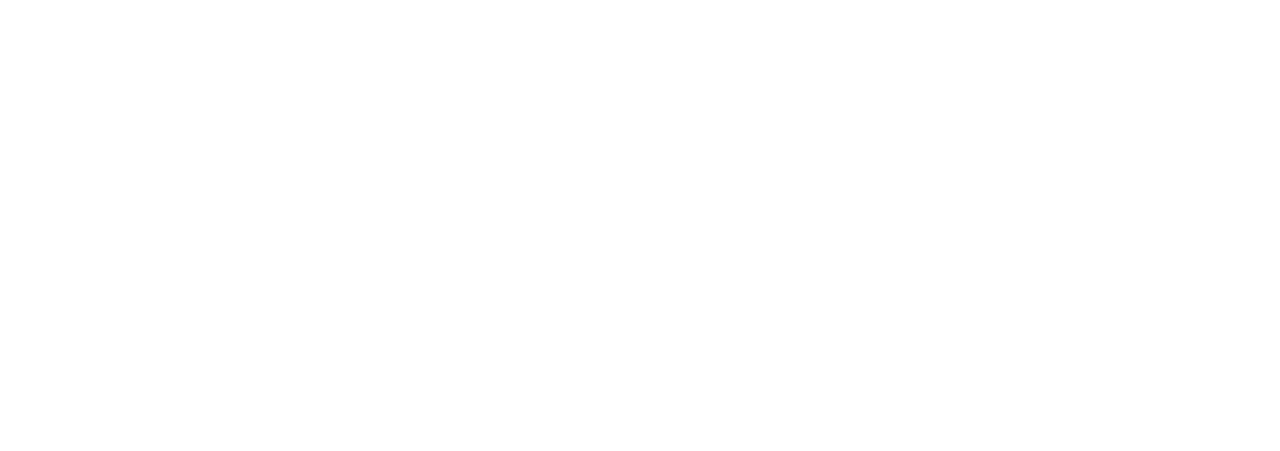
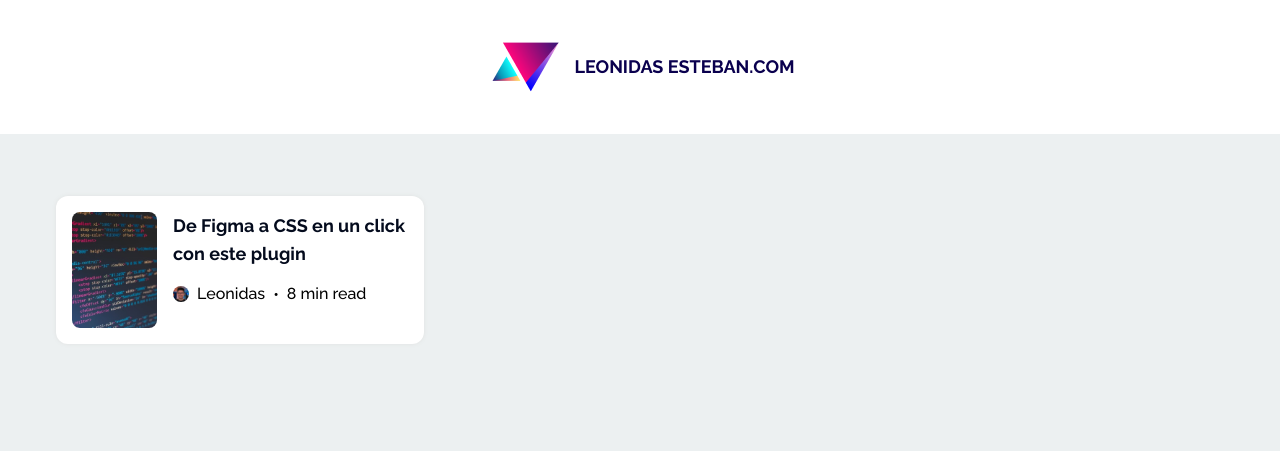
Before and after one commit to devferx/skeleton-component, a plain HTML site: page index.html in a window 1280 px wide. Drawn offline with Linux system fonts and the light colour scheme.

Commit message:
:clown_face: [ADD] All Styles and HTML Structure

```diff
--- a/assets/css/styles.css
+++ b/assets/css/styles.css
@@ -1,4 +1,149 @@
+* {
+  margin: 0;
+  padding: 0;
+  box-sizing: border-box;
+}
+
 html {
   font-family: "Raleway", sans-serif;
   font-size: 16px;
 }
+
+body {
+  background: #ecf0f1;
+}
+
+.header {
+  display: grid;
+  place-items: center;
+  padding: 27px 0;
+  background: white;
+}
+
+.header__content {
+  display: flex;
+  align-items: center;
+  gap: 8px;
+}
+
+.header__content h1 {
+  font: 700 18px/28px "Raleway";
+  color: #0a004e;
+}
+
+.content {
+  display: grid;
+  grid-template-columns: repeat(auto-fill, minmax(280px, 1fr));
+  justify-content: center;
+  gap: 32px;
+  max-width: 1200px;
+  margin: 0 auto;
+  margin-top: 62px;
+  padding: 0 16px;
+}
+
+.article {
+  display: flex;
+  gap: 16px;
+  width: 100%;
+  height: 148px;
+  padding: 16px;
+  background: #ffffff;
+  box-shadow: 0px 0px 4px #e0e2e2;
+  border-radius: 12px;
+}
+
+.article__image-container {
+  min-width: 85px;
+  width: 85px;
+  height: 100%;
+  overflow: hidden;
+  border-radius: 8px;
+}
+
+.article__image-container img {
+  width: 100%;
+  height: 100%;
+  object-fit: cover;
+}
+
+.article__content {
+  display: flex;
+  flex-direction: column;
+  gap: 16px;
+  width: 100%;
+}
+
+.article__content__title {
+  width: 100%;
+  min-height: 30px;
+  font-style: normal;
+  font-weight: bold;
+  font-size: 18px;
+  line-height: 28px;
+  color: #040b1d;
+}
+
+.article__content__info {
+  display: flex;
+  align-items: center;
+  gap: 8px;
+}
+
+.article__content__info__avatar-container {
+  width: 16px;
+  height: 16px;
+  overflow: hidden;
+  border-radius: 50%;
+}
+
+.article__content__info__avatar-container img {
+  width: 100%;
+  height: 100%;
+  object-fit: cover;
+}
+
+.article__content__info__autor {
+  min-width: 30px;
+  height: 20px;
+}
+
+.article__content__info__time {
+  min-width: 30px;
+  height: 20px;
+}
+
+/* Skeleton */
+.skeleton {
+  position: relative;
+  display: block;
+  width: 100%;
+  height: 100%;
+  overflow: hidden;
+  background: #d2d2d2;
+}
+
+.skeleton::before {
+  content: "";
+  position: absolute;
+  top: 0;
+  left: 0;
+  width: 100%;
+  height: 100%;
+  animation: shine 1.5s infinite;
+  background: linear-gradient(
+    89.42deg,
+    rgba(210, 210, 210, 0) 0.5%,
+    #bdbdbd 50.52%,
+    rgba(210, 210, 210, 0) 99.5%
+  );
+}
+
+@keyframes shine {
+  from {
+    transform: translateX(-100%);
+  }
+  to {
+    transform: translateX(100%);
+  }
+}
--- a/index.html
+++ b/index.html
@@ -1,5 +1,5 @@
 <!DOCTYPE html>
-<html lang="en">
+<html lang="es">
   <head>
     <meta charset="UTF-8" />
     <meta http-equiv="X-UA-Compatible" content="IE=edge" />
@@ -13,5 +13,47 @@
     />
     <link rel="stylesheet" href="./assets/css/styles.css" />
   </head>
-  <body></body>
+  <body>
+    <header class="header">
+      <div class="header__content">
+        <img src="./assets/images/logo.png" alt="Logo Leonidas Esteban" />
+        <h1>LEONIDAS ESTEBAN.COM</h1>
+      </div>
+    </header>
+    <section class="content">
+      <article class="article">
+        <div class="article__image-container">
+          <img
+            class="article__image"
+            src="./assets/images/image-1.jpeg"
+            alt="image 1"
+          />
+          <span class="skeleton"></span>
+        </div>
+
+        <div class="article__content">
+          <h2 class="article__content__title">
+            De Figma a CSS en un click con este plugin
+            <!-- <span class="skeleton"></span> -->
+          </h2>
+
+          <div class="article__content__info">
+            <div class="article__content__info__avatar-container">
+              <img src="./assets/images/avatars/leonidas.png" alt="" />
+              <!-- <span class="skeleton"></span> -->
+            </div>
+            <p class="article__content__info__autor">
+              Leonidas
+              <!-- <span class="skeleton"></span> -->
+            </p>
+            <p>•</p>
+            <p class="article__content__info__time">
+              8 min read
+              <!-- <span class="skeleton"></span> -->
+            </p>
+          </div>
+        </div>
+      </article>
+    </section>
+  </body>
 </html>
```
